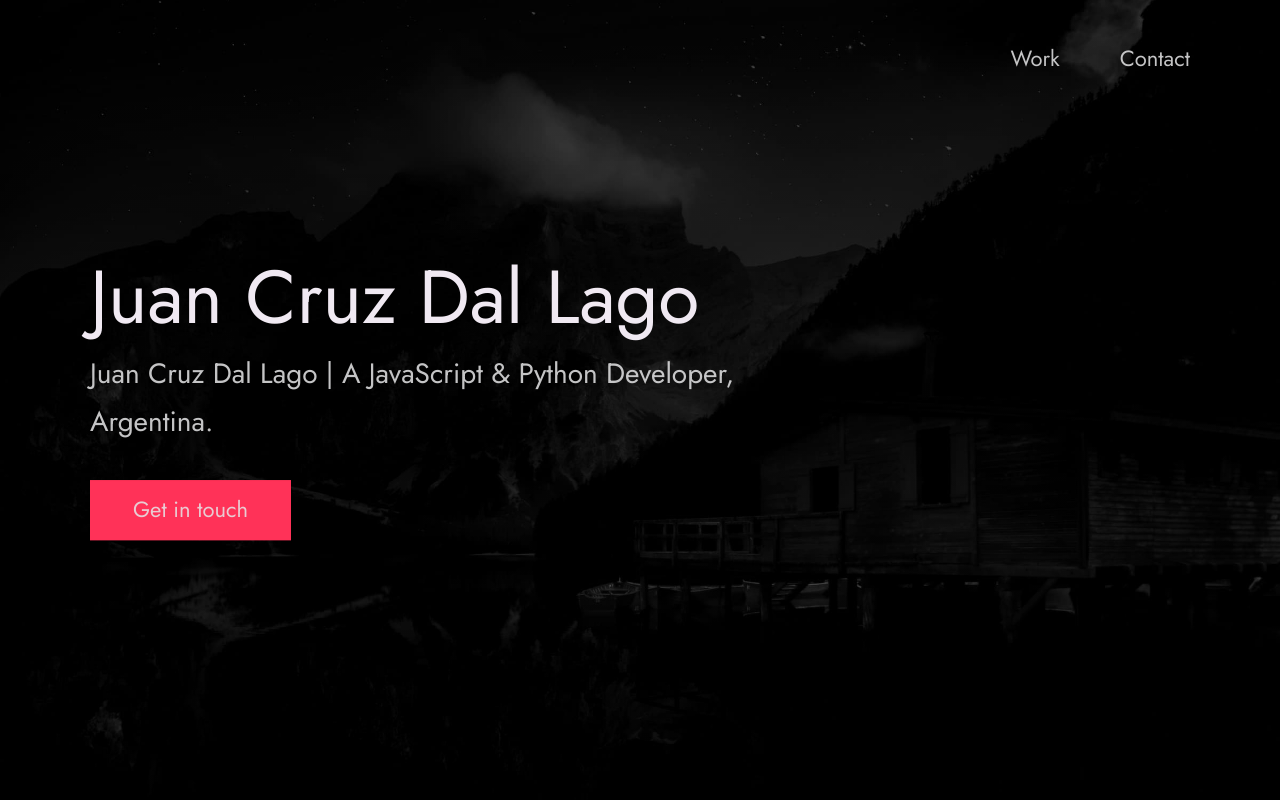
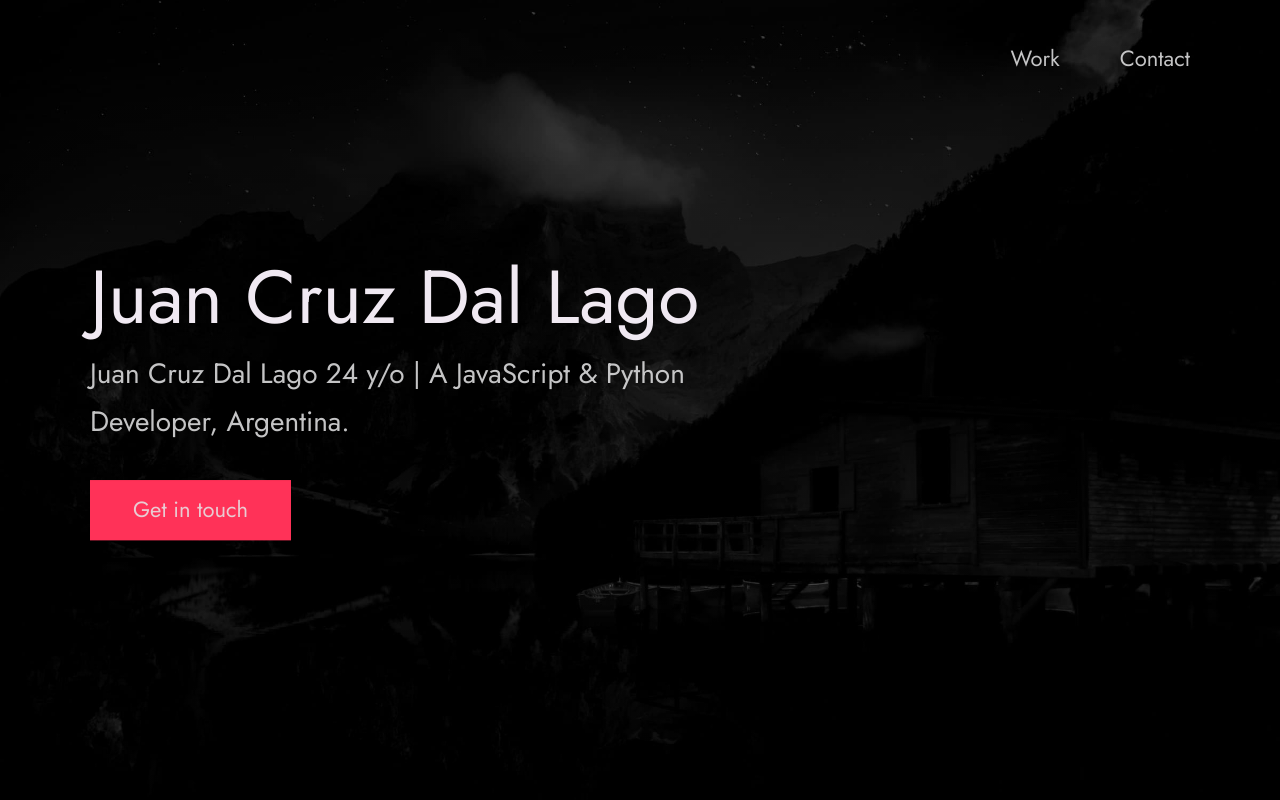
Before and after one commit to tufulbo/portfolio, a plain HTML site: page index.html in a window 1280 px wide. Shown: the top 800 px of the page. Drawn offline with Linux system fonts and the light colour scheme.

Commit message:
Update index.html

```diff
--- a/index.html
+++ b/index.html
@@ -30,7 +30,7 @@
         <h1 class="heading-primary">
           <span>Juan Cruz Dal Lago</span>
         </h1>
-        <p>Juan Cruz Dal Lago | A JavaScript & Python Developer, Argentina.</p>
+        <p>Juan Cruz Dal Lago 24 y/o | A JavaScript & Python Developer, Argentina.</p>
         <a href="#contact" class="btn btn--pink">Get in touch</a>
       </div>
     </div>
```
